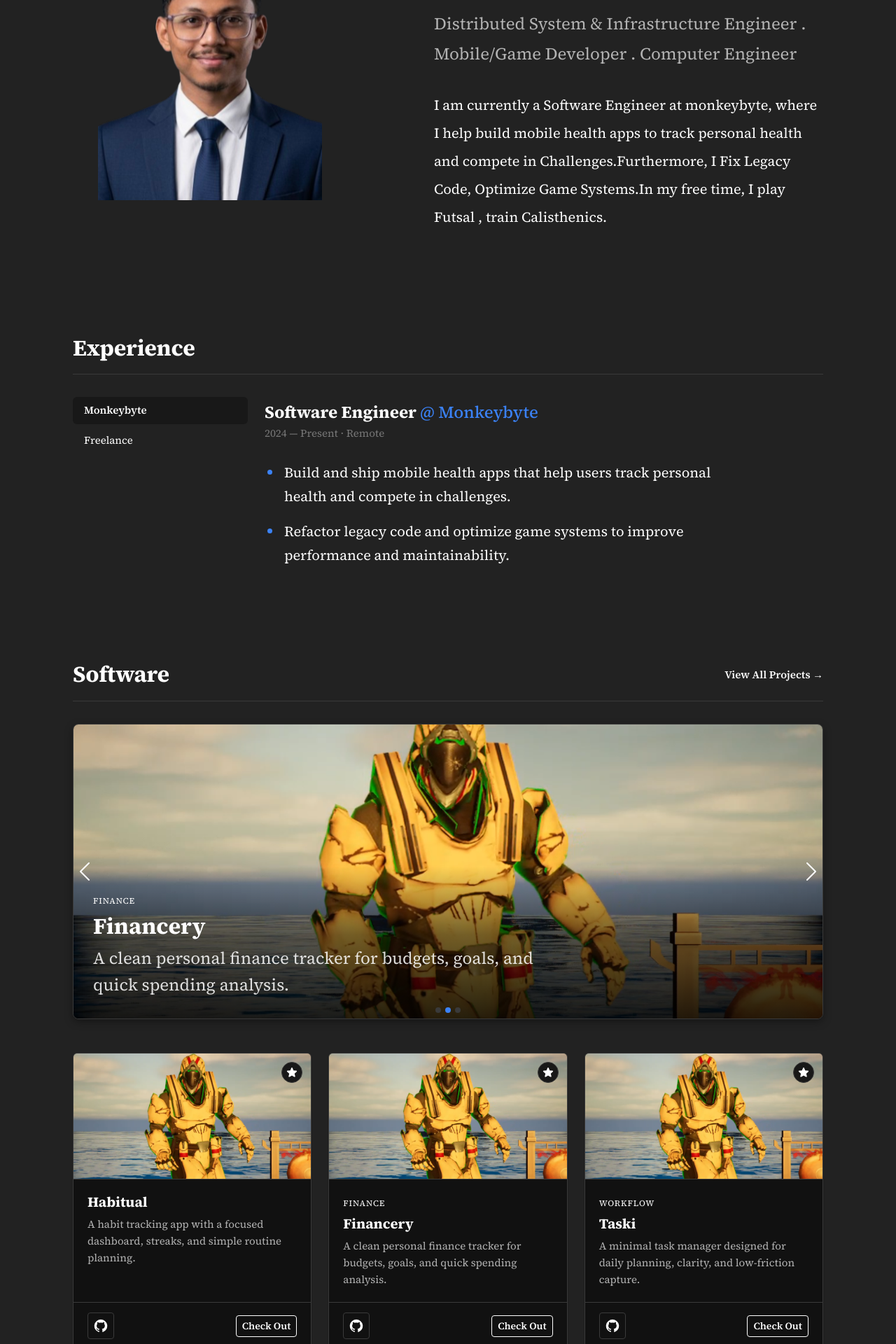
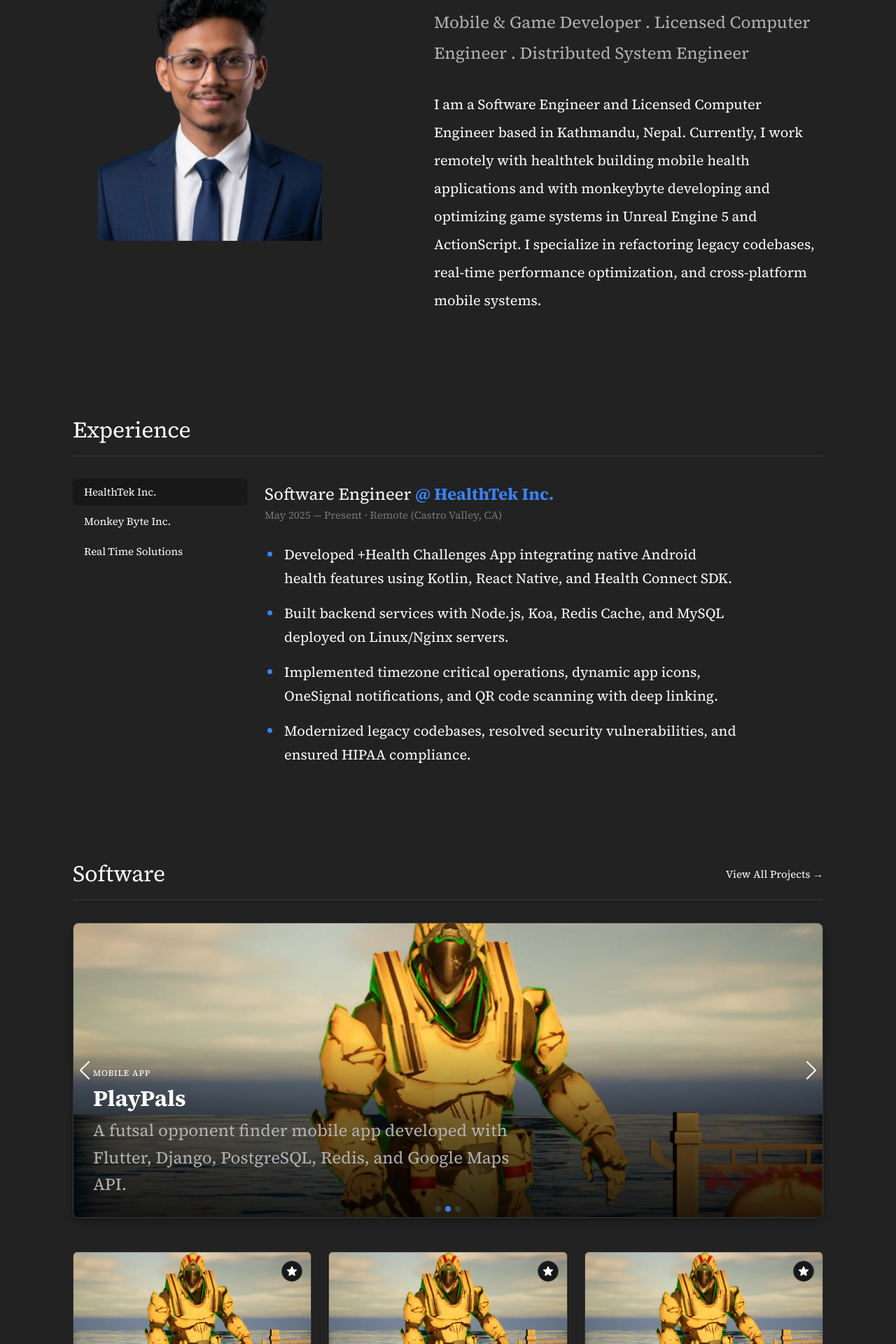
Before and after one commit to Aryanlivi/aryan-manandhar, a Next.js app: page / in a window 1280 px wide. Shown: the part 400-2320 px from the top of the page at 70% size. Built offline with nearby package versions, Linux system fonts and the light colour scheme.

Commit message:
Fix Site data and font weights

```diff
--- a/app/globals.css
+++ b/app/globals.css
@@ -120,7 +120,7 @@ section[id] {
   font-family: var(--font-sans);
   color: var(--text-primary);
   font-size: var(--text-title);
-  font-weight: 700;
+  font-weight: 300;
   line-height: 1.1;
   letter-spacing: -0.01em;
 }
@@ -129,7 +129,7 @@ section[id] {
 .section-action {
   font-family: var(--font-sans);
   font-size: var(--text-desc);
-  font-weight: 600;
+  font-weight: 300;
   color: var(--button-text);
   white-space: nowrap;
   transition: color 0.2s ease;
--- a/components/layout/About/About.css
+++ b/components/layout/About/About.css
@@ -20,7 +20,7 @@
 .about-description a,
 .about-description b {
   font-size: var(--text-desc-lg);
-  font-weight: 200;
+  font-weight: 300;
 }
 
 @media only screen and (max-width: 600px) {
--- a/components/layout/Intro/Intro.css
+++ b/components/layout/Intro/Intro.css
@@ -109,7 +109,7 @@
   border-color: var(--button-bg) !important;
   color: var(--button-bg) !important;
   font-family: var(--font-sans);
-  font-weight: 600;
+  font-weight: 300;
   border-radius: 4px;
 }
 
--- a/components/layout/JobList/JobList.css
+++ b/components/layout/JobList/JobList.css
@@ -18,7 +18,7 @@
 
 .joblist-tabs .nav-link.active {
   color: var(--accent);
-  font-weight: 600;
+  font-weight: 300;
   background-color: var(--surface-hover);
 }
 
@@ -32,13 +32,13 @@
   margin: 0;
   font-family: var(--font-sans);
   font-size: var(--text-header);
-  font-weight: 700;
+  font-weight: 300;
   color: var(--text-primary);
 }
 
 .joblist-company {
   color: var(--accent);
-  font-weight: 500;
+  font-weight: 700;
 }
 
 .joblist-meta {
--- a/components/layout/Navbar/Navbar.css
+++ b/components/layout/Navbar/Navbar.css
@@ -2,7 +2,7 @@
     background-color: var(--background) !important;
     color: var(--text-primary) !important;
     font-family: var(--font-sans);
-    /* font-weight: bold; */
+    font-weight: 300;
     font-size: var(--text-desc-lg);
     backdrop-filter: blur(10px);
     border-bottom: 1px solid var(--border);
--- a/components/software/SoftwareCard.css
+++ b/components/software/SoftwareCard.css
@@ -57,7 +57,7 @@
 .software-card-title {
   font-family: var(--font-sans);
   font-size: var(--text-subheader);
-  font-weight: 700;
+  font-weight: 300;
   color: var(--text-primary) !important;
   margin-bottom: 0.5rem;
 }
@@ -99,7 +99,7 @@
 
 .software-card-checkout {
   font-family: var(--font-sans);
-  font-weight: 600;
+  font-weight: 300;
   border-radius: 4px;
   border: 1px solid var(--foreground);
   color: var(--text-primary);
--- a/components/ui/AutoCarousel/AutoCarousel.css
+++ b/components/ui/AutoCarousel/AutoCarousel.css
@@ -61,7 +61,7 @@
   font-family: var(--font-sans);
   font-size: var(--text-header);
   line-height: 1.6;
-  color: rgba(255, 255, 255, 0.85);
+  color: var(--text-secondary);
   margin: 0;
   max-width: 640px;
 }
--- a/data/site.ts
+++ b/data/site.ts
@@ -22,15 +22,13 @@ export const site = {
   brand: "Aryan Manandhar",
   nav: [
     { label: "Home", href: "/#intro" },
-    // { label: "About", href: "/#about" },
     { label: "Experience", href: "/#experience" },
     { label: "Software", href: "/#projects" },
-    { label: "Blogs", href: "/#blogs" },
   ] as NavLink[],
   socials: [
-    { label: "Email", href: "mailto:aryanliviwork@gmail.com" },
-    { label: "GitHub", href: "https://github.com/aryanlivi" },
-    { label: "LinkedIn", href: "https://www.linkedin.com/in/aryanlivi/" },
+    { label: "Email", href: "mailto:aryanlivi@gmail.com" },
+    { label: "GitHub", href: "https://github.com/Aryanlivi" },
+    { label: "LinkedIn", href: "https://www.linkedin.com/in/aryan-manandhar/" },
   ] as SocialLink[],
 };
 
@@ -49,10 +47,10 @@ export const sections = {
 
 export const intro = {
   name: "Aryan Manandhar",
-  tagline: "Distributed System & Infrastructure Engineer . Mobile/Game Developer . Computer Engineer",
+  tagline: "Mobile & Game Developer . Licensed Computer Engineer . Distributed System Engineer ",
   cta: {
     label: "Say Hi",
-    href: "mailto:aryanliviwork@gmail.com",
+    href: "mailto:aryanlivi@gmail.com",
   },
   cv: {
     label: "Download CV",
@@ -67,10 +65,12 @@ export const intro = {
 export const about = {
   paragraphs: [
     {
-      text: `I am currently a Software Engineer at {monkeybyte}, where I help build mobile health apps to track personal health and compete in Challenges.Furthermore,
-      I Fix Legacy Code, Optimize Game Systems.In my free time, I play Futsal , train Calisthenics.`,
+      text: `I am a Software Engineer and Licensed Computer Engineer based in Kathmandu, Nepal. Currently, I work remotely with {healthtek}
+      building mobile health applications and with {monkeybyte} developing and optimizing game systems in Unreal Engine 5 and ActionScript.
+       I specialize in refactoring legacy codebases, real-time performance optimization, and cross-platform mobile systems.`,
       links: [
-        { text: "Monkeybyte", href: "https://www.google.com/" },
+        { text: "HealthTek Inc.", href: "https://www.google.com/" },
+        { text: "Monkey Byte Inc.", href: "https://www.google.com/" },
       ],
     },
   ] as AboutParagraph[],
@@ -86,23 +86,36 @@ type ExperienceItem = {
 
 export const experience: ExperienceItem[] = [
   {
-    company: "Monkeybyte",
+    company: "HealthTek Inc.",
     role: "Software Engineer",
-    duration: "2024 — Present",
-    location: "Remote",
+    duration: "May 2025 — Present",
+    location: "Remote (Castro Valley, CA)",
     highlights: [
-      "Build and ship mobile health apps that help users track personal health and compete in challenges.",
-      "Refactor legacy code and optimize game systems to improve performance and maintainability.",
+      "Developed +Health Challenges App integrating native Android health features using Kotlin, React Native, and Health Connect SDK.",
+      "Built backend services with Node.js, Koa, Redis Cache, and MySQL deployed on Linux/Nginx servers.",
+      "Implemented timezone critical operations, dynamic app icons, OneSignal notifications, and QR code scanning with deep linking.",
+      "Modernized legacy codebases, resolved security vulnerabilities, and ensured HIPAA compliance.",
     ],
   },
   {
-    company: "Freelance",
-    role: "Mobile & Game Developer",
-    duration: "2022 — 2024",
-    location: "Remote",
+    company: "Monkey Byte Inc.",
+    role: "Game Developer",
+    duration: "May 2025 — Present",
+    location: "Remote (Castro Valley, CA)",
     highlights: [
-      "Delivered cross-platform mobile and game features end-to-end, from design to release.",
-      "Collaborated with clients to translate requirements into clean, testable implementations.",
+      "Ported legacy C games to UE5 C++, re-implementing core gameplay, enemy AI, and data-driven systems.",
+      "Upgraded Flash games with HARMAN AIR, custom Twitch OAuth, and high-frequency IRC message handling (3000+ msgs/sec).",
+      "Optimized build size by 50%+ using async loading and pointer references, and published upgraded titles to Steam.",
+    ],
+  },
+  {
+    company: "Real Time Solutions",
+    role: "Backend Engineer",
+    duration: "Dec 2024 — Feb 2025",
+    location: "Kathmandu, Nepal",
+    highlights: [
+      "Developed the YouTube-to-IDAQ system and Discharge Forecast project using Django, Celery, Redis, and PostgreSQL.",
+      "Hosted systems on Linux servers and managed concurrent processing of multiple YouTube live streams.",
     ],
   },
 ];
@@ -127,55 +140,45 @@ export type Software = {
  */
 export const software: Software[] = [
   {
-    name: "Habitual",
-    // tagline: "Productivity",
+    name: "Full Control",
+    tagline: "Game / AI",
     description:
-      "A habit tracking app with a focused dashboard, streaks, and simple routine planning.",
+      "A real-time pose detection fighting game built in UE5, utilizing MediaPipe and CNN+GRU models for action classification.",
     image: "/assets/images/Project.png",
-    video:"/assets/videos/LeftPunch.mp4",
-    github: "https://github.com/aryanlivi",
+    github: "https://github.com/Aryanlivi",
     demo: "#",
     featured: true,
     starred: true,
   },
   {
-    name: "Financery",
-    tagline: "Finance",
+    name: "PlayPals",
+    tagline: "Mobile App",
     description:
-      "A clean personal finance tracker for budgets, goals, and quick spending analysis.",
+      "A futsal opponent finder mobile app developed with Flutter, Django, PostgreSQL, Redis, and Google Maps API.",
     image: "/assets/images/Project.png",
-    github: "https://github.com/aryanlivi",
+    github: "https://github.com/Aryanlivi",
     demo: "#",
     featured: true,
     starred: true,
   },
   {
-    name: "Taski",
-    tagline: "Workflow",
+    name: "Macchindranath Raath Game",
+    tagline: "Game",
     description:
-      "A minimal task manager designed for daily planning, clarity, and low-friction capture.",
+      "A Global Game Jam project built with Godot to promote Nepali culture, featured on itch.io.",
     image: "/assets/images/Project.png",
-    github: "https://github.com/aryanlivi",
-    demo: "#",
+    github: "https://github.com/Aryanlivi",
+    demo: "https://itch.io",
     featured: true,
     starred: true,
   },
   {
-    name: "Linkly",
-    tagline: "Publishing",
+    name: "Fit Pose",
+    tagline: "Computer Vision",
     description:
-      "A link-sharing profile page with reusable cards, stats, and a modular content layout.",
+      "Real-time exercise tracking app developed for KIST Hackathon using MediaPipe, React, DRF, and PostgreSQL.",
     image: "/assets/images/Project.png",
-    github: "https://github.com/aryanlivi",
-    demo: "#",
-  },
-  {
-    name: "Weatherly",
-    tagline: "Utility",
-    description:
-      "A simple weather interface focused on readable forecasts and fast local interactions.",
-    image: "/assets/images/Project.png",
-    github: "https://github.com/aryanlivi",
+    github: "https://github.com/Aryanlivi",
     demo: "#",
   },
 ];
```
